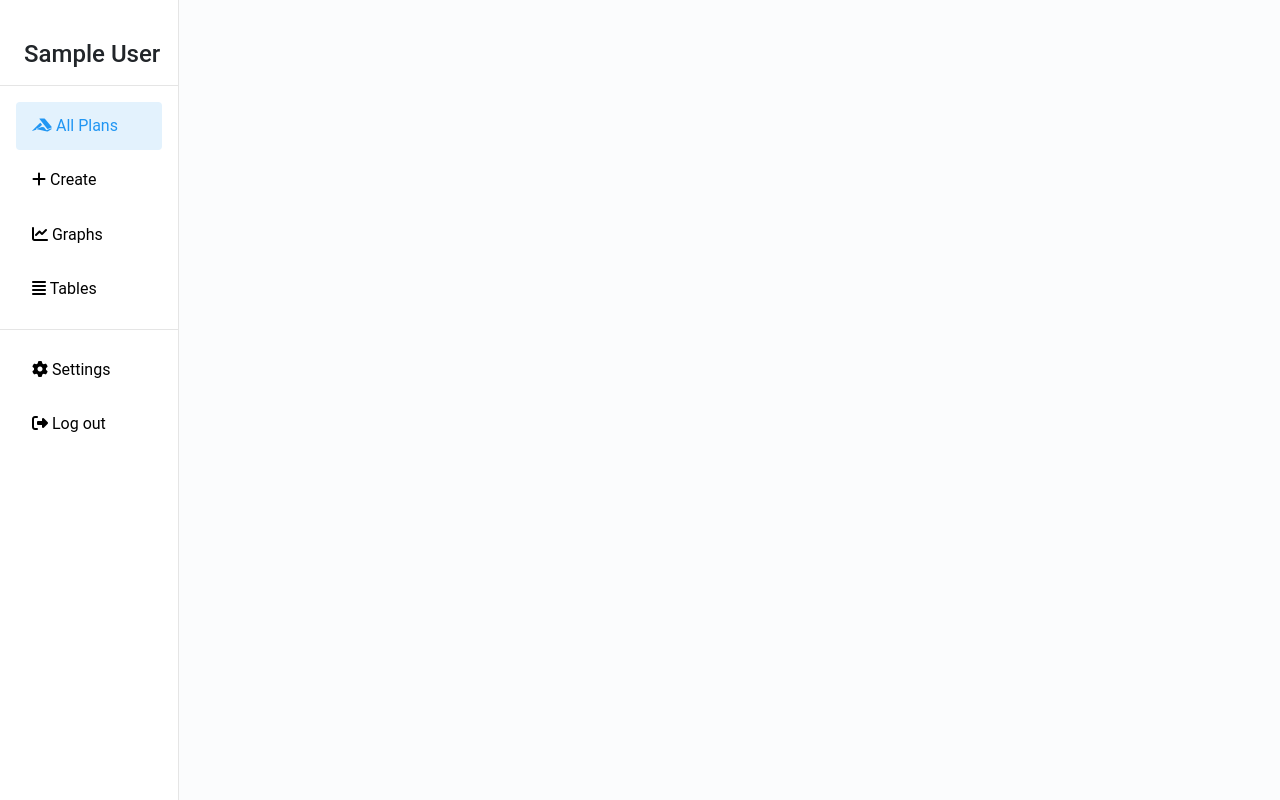
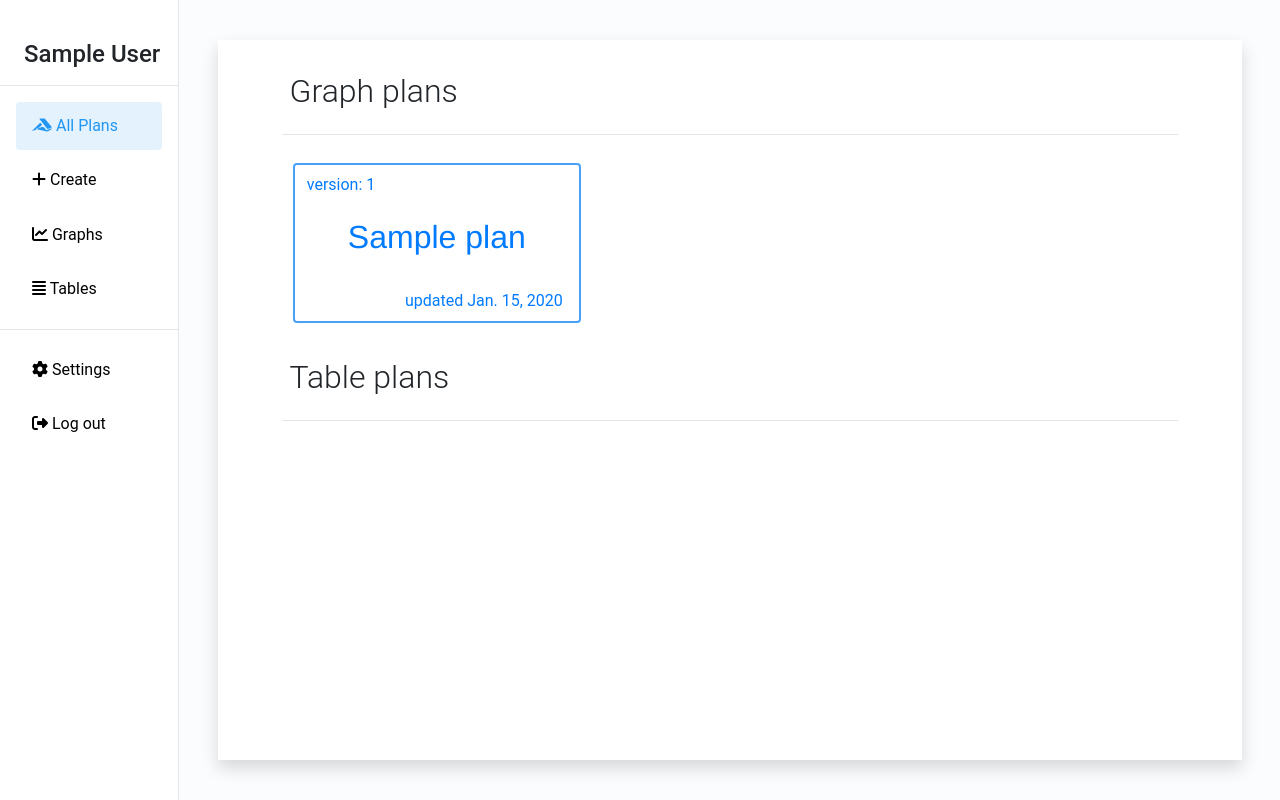
Before and after one commit to MrRamka/plan_constructor, a Django app: page / in a window 1280 px wide. Run offline with Django 3.2, Linux system fonts and the light colour scheme; a user stored in the database is signed in; tables that the repository leaves empty hold one stand-in row (values such as "Sample post"); some libraries are stand-ins or nearby versions.

Commit message:
Add main

```diff
--- a/core/static/core/style.css
+++ b/core/static/core/style.css
@@ -215,11 +215,11 @@ body {
 }
 
 .card-block-container {
-    height: 11em;
+    height: 10em;
     width: 18em;
     margin: 0.7em;
     display: inline-block;
-    color: #f94a7a;
+    color: #4A9FF9;
     border: 2px solid;
     border-radius: 4px;
 }
@@ -236,20 +236,17 @@ body {
 }
 
 .card-block-version {
-    color: #f94a7a;
     position: absolute;
 }
 
 .card-block-name {
-    color: #f94a7a;
-    height: 4em;
+    height: 30%;
     text-align: center;
     font-family: 'Fira Sans', Helvetica, Roboto, sans-serif;
 }
 .card-block-last-update{
-    color: #f94a7a;
     position: absolute;
-    top: 9em;
+    top: 80%;
     width: 16em;
     float: right;
     text-align: right;
@@ -257,7 +254,7 @@ body {
 
 .card-block p {
     text-align: center;
-    line-height: 5em;
+    line-height: 4em;
     font-size: 2em;
 }
 
--- a/core/templates/core/home.html
+++ b/core/templates/core/home.html
@@ -4,6 +4,51 @@
     Home page
 {% endblock %}
 {% block container %}
+    {% load humanize %}
+    <div class="main shadow" id="main">
+        <div class="mainBlock1">
+            <h2 class="font-weight-light p-2">Graph plans</h2>
+            <hr/>
+            {% for plan in graph_plans %}
+                <div class="card-block-container">
+                    <a href="{{ plan.get_absolute_url }}">
+                        <div class="card-block p-2">
+                            <div class="mx-1 card-block-version">version: {{ plan.version }}</div>
+                            <div class="card-block-name"><p>{{ plan.name }}</p></div>
+                            <div class="mx-1 card-block-last-update">updated {{ plan.last_update|naturalday }}</div>
+                        </div>
+                    </a>
+                </div>
+            {% endfor %}
 
+            <h2 class="font-weight-light p-2 my-3">Table plans</h2>
+            <hr/>
+            {% for plan in table_plans %}
+                <div class="card-block-container">
+                    <a href="{{ plan.get_absolute_url }}">
+                        <div class="card-block p-2">
+                            <div class="mx-1 card-block-version">version: {{ plan.version }}</div>
+                            <div class="card-block-name"><p>{{ plan.name }}</p></div>
+                            <div class="mx-1 card-block-last-update">updated {{ plan.last_update|naturalday }}</div>
+                        </div>
+                    </a>
+                </div>
+            {% endfor %}
+
+            {% comment %}<h2 class="font-weight-light p-2 my-3">Examples</h2>
+            <hr/>
+            {% for plan in examples %}
+                <div class="card-block-container">
+                    <a href="{{ plan.get_absolute_url }}">
+                        <div class="card-block p-2">
+                            <div class="mx-1 card-block-version">version: {{ plan.version }}</div>
+                            <div class="card-block-name"><p>{{ plan.name }}</p></div>
+                            <div class="mx-1 card-block-last-update">updated {{ plan.last_update|naturalday }}</div>
+                        </div>
+                    </a>
+                </div>
+            {% endfor %}{% endcomment %}
+        </div>
+    </div>
 
 {% endblock %}
--- a/core/templates/core/plan_list_items.html
+++ b/core/templates/core/plan_list_items.html
@@ -5,7 +5,6 @@
         <hr/>
         {#<i class="fas fa-plus-circle"></i>#}
 
-        {# TODO add colors #}
         {% for plan in object_list %}
             <div class="card-block-container">
                 <a href="{{ plan.get_absolute_url }}">
--- a/core/views.py
+++ b/core/views.py
@@ -15,9 +15,16 @@ class HomeView(LoginRequiredMixin, TemplateView):
     Main page with all main information
     """
     template_name = 'core/home.html'
+    items_amount = 4
 
     def get_context_data(self, *, object_list=None, **kwargs):
         context_data = super().get_context_data(**kwargs)
+
+        graph_plans = Plan.graph_plan_objects.filter().order_by('last_update')[:self.items_amount]
+        table_plans = Plan.table_plan_objects.filter().order_by('last_update')[:self.items_amount]
+
+        context_data['graph_plans'] = graph_plans
+        context_data['table_plans'] = table_plans
 
         context_data['plan_type_all'] = True
         context_data['plan_type'] = 'All plans'
```
